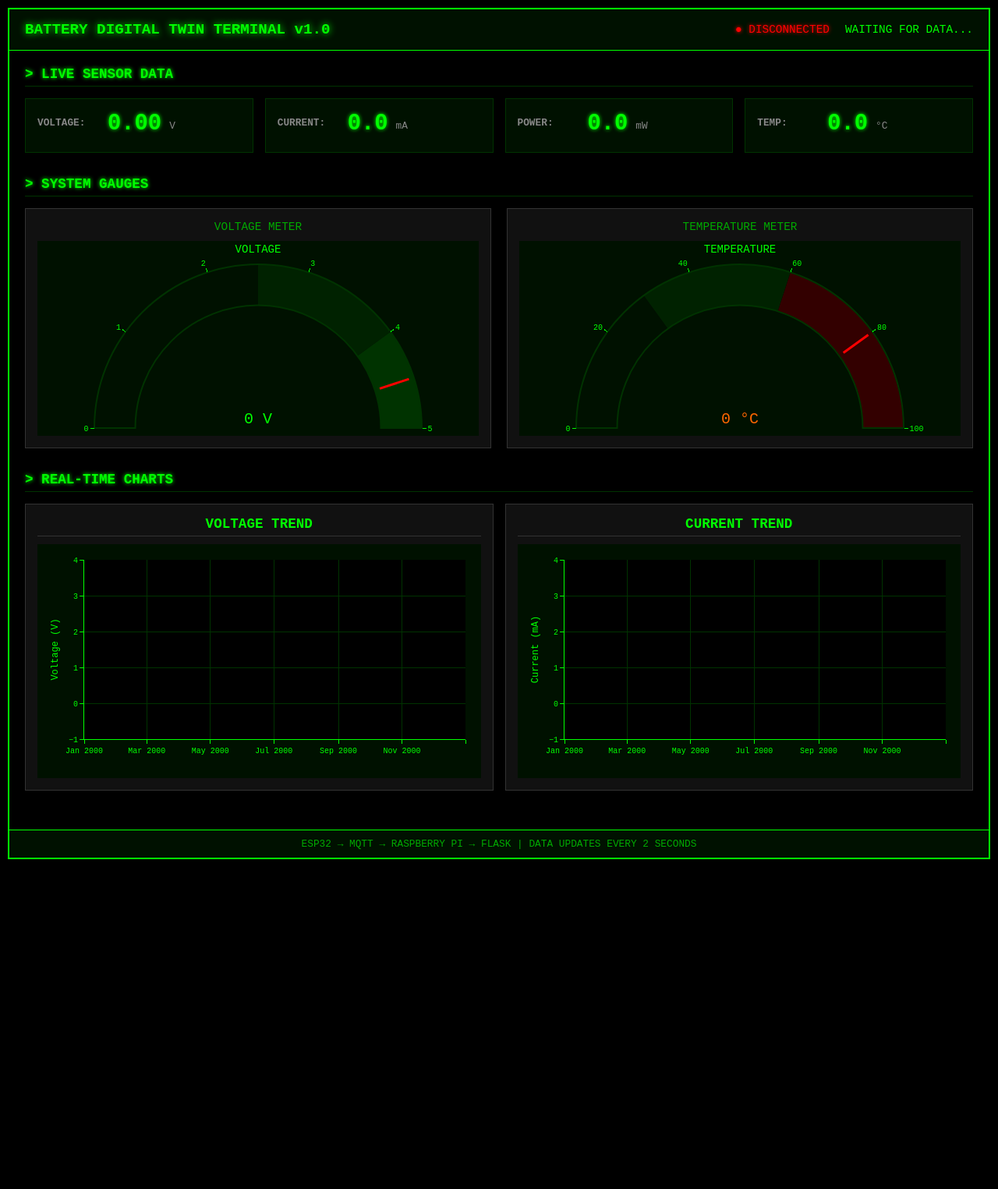
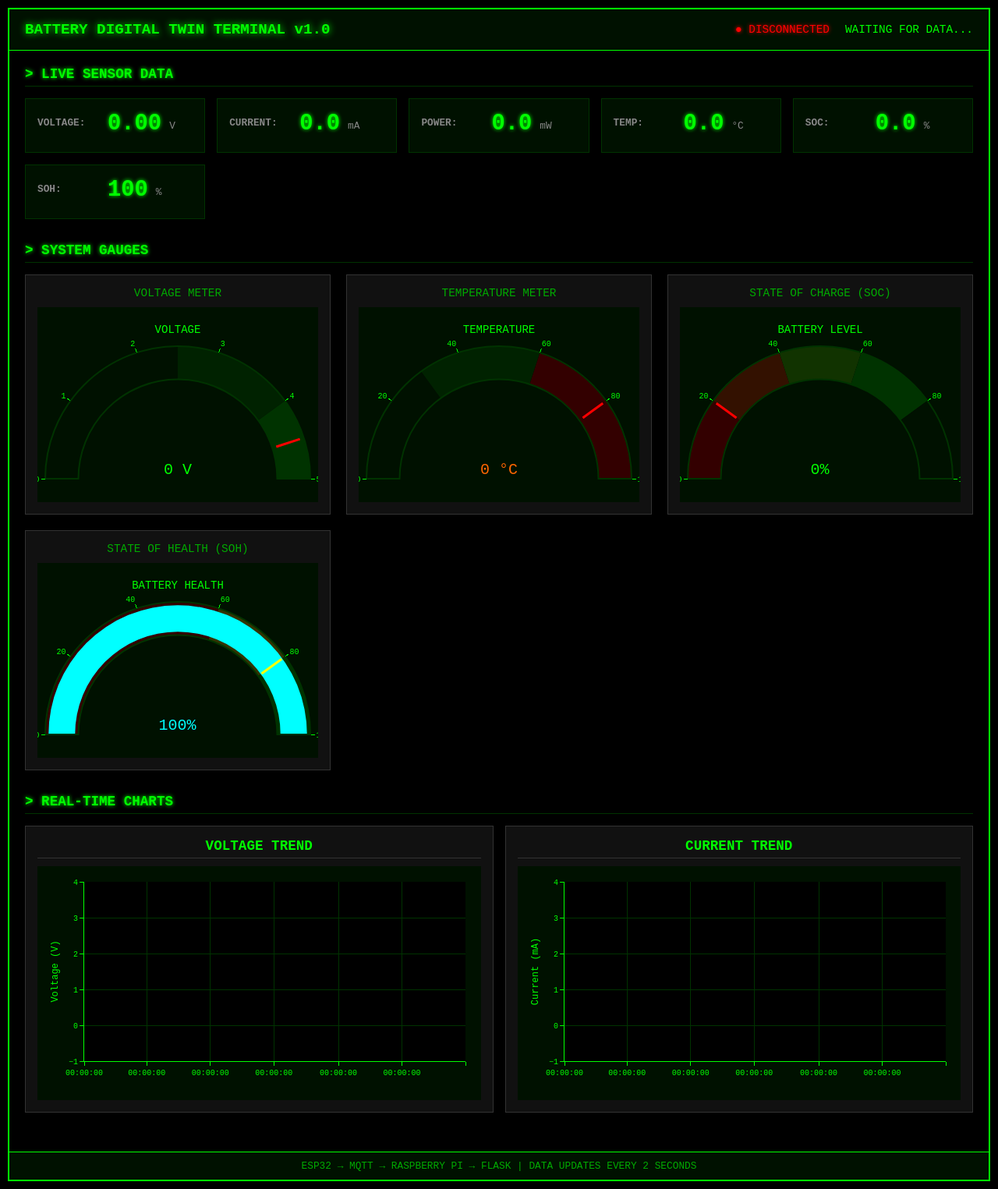
Before and after one commit to TamizhSK/BTwin, a Flask app: page / in a window 1280 px wide. Shown: the whole page at 78% size. Before the commit the page ends 1102 px from the top, so only its background shows below. Run offline with Flask 3, Linux system fonts and the light colour scheme; some libraries are stand-ins or nearby versions.

Commit message:
Chore: recent fix and updates

```diff
--- a/app.py
+++ b/app.py
@@ -49,7 +49,10 @@ def init_db():
                   current_ma REAL,
                   power_mw REAL,
                   temperature REAL,
-                  acs_current_a REAL,
+                  humidity REAL,
+                  ads_voltage REAL,
+                  soc_percent REAL,
+                  soh_percent REAL,
                   wifi_rssi INTEGER)''')
     conn.commit()
     conn.close()
@@ -63,15 +66,18 @@ def save_sensor_data(data):
         conn = sqlite3.connect(DB_PATH)
         c = conn.cursor()
         c.execute('''INSERT INTO readings
-                     (timestamp, device_id, voltage, current_ma, power_mw, temperature, acs_current_a, wifi_rssi)
-                     VALUES (?, ?, ?, ?, ?, ?, ?, ?)''',
+                     (timestamp, device_id, voltage, current_ma, power_mw, temperature, humidity, ads_voltage, soc_percent, soh_percent, wifi_rssi)
+                     VALUES (?, ?, ?, ?, ?, ?, ?, ?, ?, ?, ?)''',
                   (datetime.now().isoformat(),
                    data.get('device_id', 'ESP32_01'),
-                   data.get('voltage', data.get('bus_voltage', 0)),
-                   data.get('current_ma', data.get('ina_current_mA', 0)),
-                   data.get('power_mw', data.get('voltage', data.get('bus_voltage', 0)) * data.get('current_ma', data.get('ina_current_mA', 0))),
-                   data.get('temperature', data.get('temp', 0)),
-                   data.get('acs_current_a', data.get('acs_current_A', 0)),
+                   data.get('voltage', 0),
+                   data.get('current_ma', 0),
+                   data.get('power_mw', 0),
+                   data.get('temperature', 0),
+                   data.get('humidity', 0),
+                   data.get('ads_voltage', 0),
+                   data.get('soc_percent', 0),
+                   data.get('soh_percent', 100),
                    data.get('wifi_rssi', -100)))
         conn.commit()
         conn.close()
@@ -237,18 +243,7 @@ def get_latest():
         conn.close()
 
         if row:
-            data = dict(row)
-            # Convert to ESP32 format
-            esp_data = {
-                'temp': data.get('temperature', 0),
-                'humidity': 0,  # Not stored
-                'bus_voltage': data.get('voltage', 0),
-                'ina_current_mA': data.get('current_ma', 0),
-                'ads_a0_volt': 0,  # Not stored
-                'acs_current_A': data.get('acs_current_a', 0),
-                'wifi_rssi': data.get('wifi_rssi', -100)
-            }
-            return jsonify({'success': True, 'data': esp_data})
+            return jsonify({'success': True, 'data': dict(row)})
         else:
             return jsonify({'success': False, 'message': 'No data found'})
 
--- a/static/css/style.css
+++ b/static/css/style.css
@@ -136,7 +136,7 @@ body {
     text-align: center;
 }
 
-#voltageGauge, #tempGauge {
+#voltageGauge, #tempGauge, #socGauge, #sohGauge {
     height: 250px;
 }
 
@@ -153,7 +153,7 @@ body {
     color: #00aa00;
 }
 
-@media (max-width: 768px) {
+    @media (max-width: 768px) {
     .terminal {
         margin: 2px;
         border-width: 1px;
@@ -219,7 +219,7 @@ body {
         padding: 10px;
     }
 
-    #voltageGauge, #tempGauge {
+    #voltageGauge, #tempGauge, #socGauge, #sohGauge {
         height: 200px;
     }
 
@@ -242,7 +242,7 @@ body {
         font-size: 1.5em;
     }
 
-    #voltageGauge, #tempGauge {
+    #voltageGauge, #tempGauge, #socGauge, #sohGauge {
         height: 180px;
     }
 
--- a/static/js/simple_dashboard.js
+++ b/static/js/simple_dashboard.js
@@ -18,7 +18,7 @@ class SimpleDashboard {
         });
 
         this.socket.on('new_data', (data) => {
-            console.log('Received data:', data); // Debug log
+            console.log('Received data:', data);
             this.updateMetrics(data);
             this.updateCharts(data);
         });
@@ -43,17 +43,20 @@ class SimpleDashboard {
         const current = data.current_ma || data.ina_current_mA || 0;
         const power = data.power_mw || (voltage * current) || 0;
         const temp = data.temperature || data.temp || 0;
+        const soc = data.soc_percent || 0;
+        const soh = data.soh_percent || 100;
 
         document.getElementById('voltageValue').textContent = voltage.toFixed(2);
         document.getElementById('currentValue').textContent = current.toFixed(1);
         document.getElementById('powerValue').textContent = power.toFixed(1);
         document.getElementById('tempValue').textContent = temp.toFixed(1);
+        document.getElementById('socValue').textContent = soc.toFixed(1);
+        document.getElementById('sohValue').textContent = soh.toFixed(0);
 
         const now = new Date();
         document.getElementById('lastUpdate').textContent = 'LAST UPDATE: ' + now.toLocaleTimeString().toUpperCase();
 
-        // Update gauges
-        this.updateGauges(voltage, temp);
+        this.updateGauges(voltage, temp, soc, soh);
     }
 
     updateCharts(data) {
@@ -61,49 +64,59 @@ class SimpleDashboard {
         const current = data.current_ma || data.ina_current_mA || 0;
         const now = new Date();
 
-        console.log('Updating charts with:', voltage, current); // Debug log
-
-        // Add new data
         this.voltageData.push(voltage);
         this.currentData.push(current);
         this.timestamps.push(now);
 
-        // Keep only last N points
         if (this.voltageData.length > this.maxDataPoints) {
             this.voltageData.shift();
             this.currentData.shift();
             this.timestamps.shift();
         }
 
-        // Update voltage chart using extendTraces for real-time updates
         Plotly.extendTraces('voltageChart', {
             x: [[now]],
             y: [[voltage]]
         }, [0]);
 
-        // Update current chart
         Plotly.extendTraces('currentChart', {
             x: [[now]],
             y: [[current]]
         }, [0]);
 
-        // Remove old points if we have too many
         if (this.voltageData.length > this.maxDataPoints) {
+            const timeSpan = (this.timestamps[this.timestamps.length - 1] - this.timestamps[0]) / 1000;
+            let tickformat, dtick;
+
+            if (timeSpan < 60) {
+                tickformat = '%H:%M:%S';
+                dtick = 10000;
+            } else if (timeSpan < 150) {
+                tickformat = '%H:%M:%S';
+                dtick = 30000;
+            } else if (timeSpan < 300) {
+                tickformat = '%H:%M';
+                dtick = 60000;
+            } else {
+                tickformat = '%H:%M';
+                dtick = 120000;
+            }
+
             Plotly.relayout('voltageChart', {
-                'xaxis.range': [this.timestamps[0], this.timestamps[this.timestamps.length - 1]]
+                'xaxis.range': [this.timestamps[0], this.timestamps[this.timestamps.length - 1]],
+                'xaxis.tickformat': tickformat,
+                'xaxis.dtick': dtick
             });
             Plotly.relayout('currentChart', {
-                'xaxis.range': [this.timestamps[0], this.timestamps[this.timestamps.length - 1]]
+                'xaxis.range': [this.timestamps[0], this.timestamps[this.timestamps.length - 1]],
+                'xaxis.tickformat': tickformat,
+                'xaxis.dtick': dtick
             });
         }
     }
 
     initCharts() {
-        const config = {
-            displayModeBar: false,
-            responsive: true
-        };
-
+        const config = { displayModeBar: false, responsive: true };
         const chartLayout = {
             paper_bgcolor: '#001100',
             plot_bgcolor: '#000000',
@@ -114,7 +127,8 @@ class SimpleDashboard {
                 linecolor: '#00ff00',
                 showgrid: true,
                 zeroline: false,
-                type: 'date'
+                type: 'date',
+                tickformat: '%H:%M:%S'
             },
             yaxis: {
                 gridcolor: '#003300',
@@ -127,29 +141,25 @@ class SimpleDashboard {
             showlegend: false
         };
 
-        // Initialize voltage chart
         Plotly.newPlot('voltageChart', [{
             x: [],
             y: [],
             type: 'scatter',
             mode: 'lines+markers',
             line: { color: '#00ff00', width: 2 },
-            marker: { color: '#00ff00', size: 3 },
-            name: 'Voltage'
+            marker: { color: '#00ff00', size: 3 }
         }], {
             ...chartLayout,
             yaxis: { ...chartLayout.yaxis, title: { text: 'Voltage (V)', font: { color: '#00ff00' } } }
         }, config);
 
-        // Initialize current chart
         Plotly.newPlot('currentChart', [{
             x: [],
             y: [],
             type: 'scatter',
             mode: 'lines+markers',
             line: { color: '#00ffff', width: 2 },
-            marker: { color: '#00ffff', size: 3 },
-            name: 'Current'
+            marker: { color: '#00ffff', size: 3 }
         }], {
             ...chartLayout,
             yaxis: { ...chartLayout.yaxis, title: { text: 'Current (mA)', font: { color: '#00ff00' } } }
@@ -157,11 +167,7 @@ class SimpleDashboard {
     }
 
     initGauges() {
-        const gaugeConfig = {
-            displayModeBar: false,
-            responsive: true
-        };
-
+        const gaugeConfig = { displayModeBar: false, responsive: true };
         const gaugeLayout = {
             paper_bgcolor: '#001100',
             plot_bgcolor: '#000000',
@@ -169,26 +175,14 @@ class SimpleDashboard {
             margin: { l: 10, r: 10, t: 30, b: 10 }
         };
 
-        // Voltage gauge
         Plotly.newPlot('voltageGauge', [{
             type: "indicator",
             mode: "gauge+number",
             value: 0,
-            domain: { x: [0, 1], y: [0, 1] },
-            title: {
-                text: "VOLTAGE",
-                font: { color: '#00ff00', size: 14 }
-            },
-            number: {
-                font: { color: '#00ff00', size: 20 },
-                suffix: " V"
-            },
+            title: { text: "VOLTAGE", font: { color: '#00ff00', size: 14 } },
+            number: { font: { color: '#00ff00', size: 20 }, suffix: " V" },
             gauge: {
-                axis: {
-                    range: [null, 5],
-                    tickcolor: '#00ff00',
-                    tickfont: { color: '#00ff00', size: 10 }
-                },
+                axis: { range: [0, 5], tickcolor: '#00ff00', tickfont: { color: '#00ff00', size: 10 } },
                 bar: { color: "#00ff00", thickness: 0.8 },
                 bgcolor: "#000000",
                 borderwidth: 2,
@@ -198,34 +192,18 @@ class SimpleDashboard {
                     { range: [2.5, 4], color: "#002200" },
                     { range: [4, 5], color: "#003300" }
                 ],
-                threshold: {
-                    line: { color: "#ff0000", width: 3 },
-                    thickness: 0.75,
-                    value: 4.5
-                }
+                threshold: { line: { color: "#ff0000", width: 3 }, thickness: 0.75, value: 4.5 }
             }
         }], gaugeLayout, gaugeConfig);
 
-        // Temperature gauge
         Plotly.newPlot('tempGauge', [{
             type: "indicator",
             mode: "gauge+number",
             value: 0,
-            domain: { x: [0, 1], y: [0, 1] },
-            title: {
-                text: "TEMPERATURE",
-                font: { color: '#00ff00', size: 14 }
-            },
-            number: {
-                font: { color: '#ff6600', size: 20 },
-                suffix: " °C"
-            },
+            title: { text: "TEMPERATURE", font: { color: '#00ff00', size: 14 } },
+            number: { font: { color: '#ff6600', size: 20 }, suffix: " °C" },
             gauge: {
-                axis: {
-                    range: [null, 100],
-                    tickcolor: '#00ff00',
-                    tickfont: { color: '#00ff00', size: 10 }
-                },
+                axis: { range: [0, 100], tickcolor: '#00ff00', tickfont: { color: '#00ff00', size: 10 } },
                 bar: { color: "#ff6600", thickness: 0.8 },
                 bgcolor: "#000000",
                 borderwidth: 2,
@@ -235,21 +213,68 @@ class SimpleDashboard {
                     { range: [30, 60], color: "#002200" },
                     { range: [60, 100], color: "#330000" }
                 ],
-                threshold: {
-                    line: { color: "#ff0000", width: 3 },
-                    thickness: 0.75,
-                    value: 80
-                }
+                threshold: { line: { color: "#ff0000", width: 3 }, thickness: 0.75, value: 80 }
+            }
+        }], gaugeLayout, gaugeConfig);
+
+        Plotly.newPlot('socGauge', [{
+            type: "indicator",
+            mode: "gauge+number",
+            value: 0,
+            title: { text: "BATTERY LEVEL", font: { color: '#00ff00', size: 14 } },
+            number: { font: { color: '#00ff00', size: 20 }, suffix: "%" },
+            gauge: {
+                axis: { range: [0, 100], tickcolor: '#00ff00', tickfont: { color: '#00ff00', size: 10 } },
+                bar: { color: "#00ff00", thickness: 0.8 },
+                bgcolor: "#000000",
+                borderwidth: 2,
+                bordercolor: "#003300",
+                steps: [
+                    { range: [0, 20], color: "#330000" },
+                    { range: [20, 40], color: "#331100" },
+                    { range: [40, 60], color: "#113300" },
+                    { range: [60, 80], color: "#003300" },
+                    { range: [80, 100], color: "#001100" }
+                ],
+                threshold: { line: { color: "#ff0000", width: 3 }, thickness: 0.75, value: 20 }
+            }
+        }], gaugeLayout, gaugeConfig);
+
+        Plotly.newPlot('sohGauge', [{
+            type: "indicator",
+            mode: "gauge+number",
+            value: 100,
+            title: { text: "BATTERY HEALTH", font: { color: '#00ff00', size: 14 } },
+            number: { font: { color: '#00ffff', size: 20 }, suffix: "%" },
+            gauge: {
+                axis: { range: [0, 100], tickcolor: '#00ff00', tickfont: { color: '#00ff00', size: 10 } },
+                bar: { color: "#00ffff", thickness: 0.8 },
+                bgcolor: "#000000",
+                borderwidth: 2,
+                bordercolor: "#003300",
+                steps: [
+                    { range: [0, 60], color: "#330000" },
+                    { range: [60, 80], color: "#333300" },
+                    { range: [80, 100], color: "#003300" }
+                ],
+                threshold: { line: { color: "#ffff00", width: 3 }, thickness: 0.75, value: 80 }
             }
         }], gaugeLayout, gaugeConfig);
     }
 
-    updateGauges(voltage, temperature) {
-        // Update voltage gauge
+    updateGauges(voltage, temperature, soc = 0, soh = 100) {
         Plotly.restyle('voltageGauge', 'value', [voltage]);
+        Plotly.restyle('tempGauge', 'value', [temperature]);
+        Plotly.restyle('socGauge', 'value', [soc]);
+        Plotly.restyle('sohGauge', 'value', [soh]);
 
-        // Update temperature gauge
-        Plotly.restyle('tempGauge', 'value', [temperature]);
+        if (soc < 20) {
+            Plotly.restyle('socGauge', { 'gauge.bar.color': '#ff0000' });
+        } else if (soc < 50) {
+            Plotly.restyle('socGauge', { 'gauge.bar.color': '#ffaa00' });
+        } else {
+            Plotly.restyle('socGauge', { 'gauge.bar.color': '#00ff00' });
+        }
     }
 }
 
--- a/templates/index.html
+++ b/templates/index.html
@@ -43,6 +43,16 @@
                         <span class="metric-value" id="tempValue">0.0</span>
                         <span class="metric-unit">°C</span>
                     </div>
+                    <div class="metric-item">
+                        <span class="metric-label">SOC:</span>
+                        <span class="metric-value" id="socValue">0.0</span>
+                        <span class="metric-unit">%</span>
+                    </div>
+                    <div class="metric-item">
+                        <span class="metric-label">SOH:</span>
+                        <span class="metric-value" id="sohValue">100</span>
+                        <span class="metric-unit">%</span>
+                    </div>
                 </div>
             </div>
 
@@ -57,6 +67,14 @@
                     <div class="gauge-container">
                         <div class="gauge-title">TEMPERATURE METER</div>
                         <div id="tempGauge"></div>
+                    </div>
+                    <div class="gauge-container">
+                        <div class="gauge-title">STATE OF CHARGE (SOC)</div>
+                        <div id="socGauge"></div>
+                    </div>
+                    <div class="gauge-container">
+                        <div class="gauge-title">STATE OF HEALTH (SOH)</div>
+                        <div id="sohGauge"></div>
                     </div>
                 </div>
             </div>
```
Also changed, not shown: CONNECTION_GUIDE.md (added, +215 -0 lines), data.db, 4 other files.
